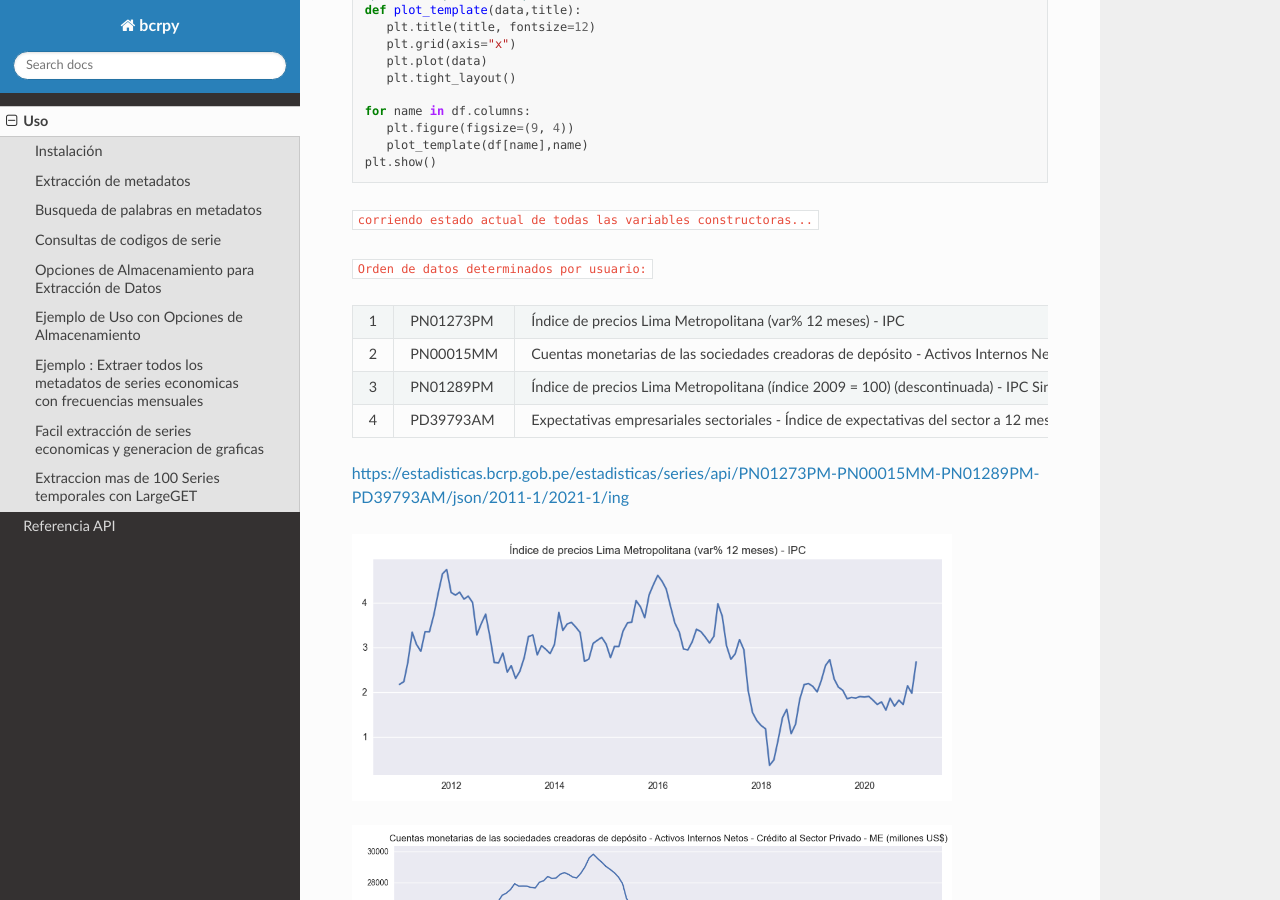
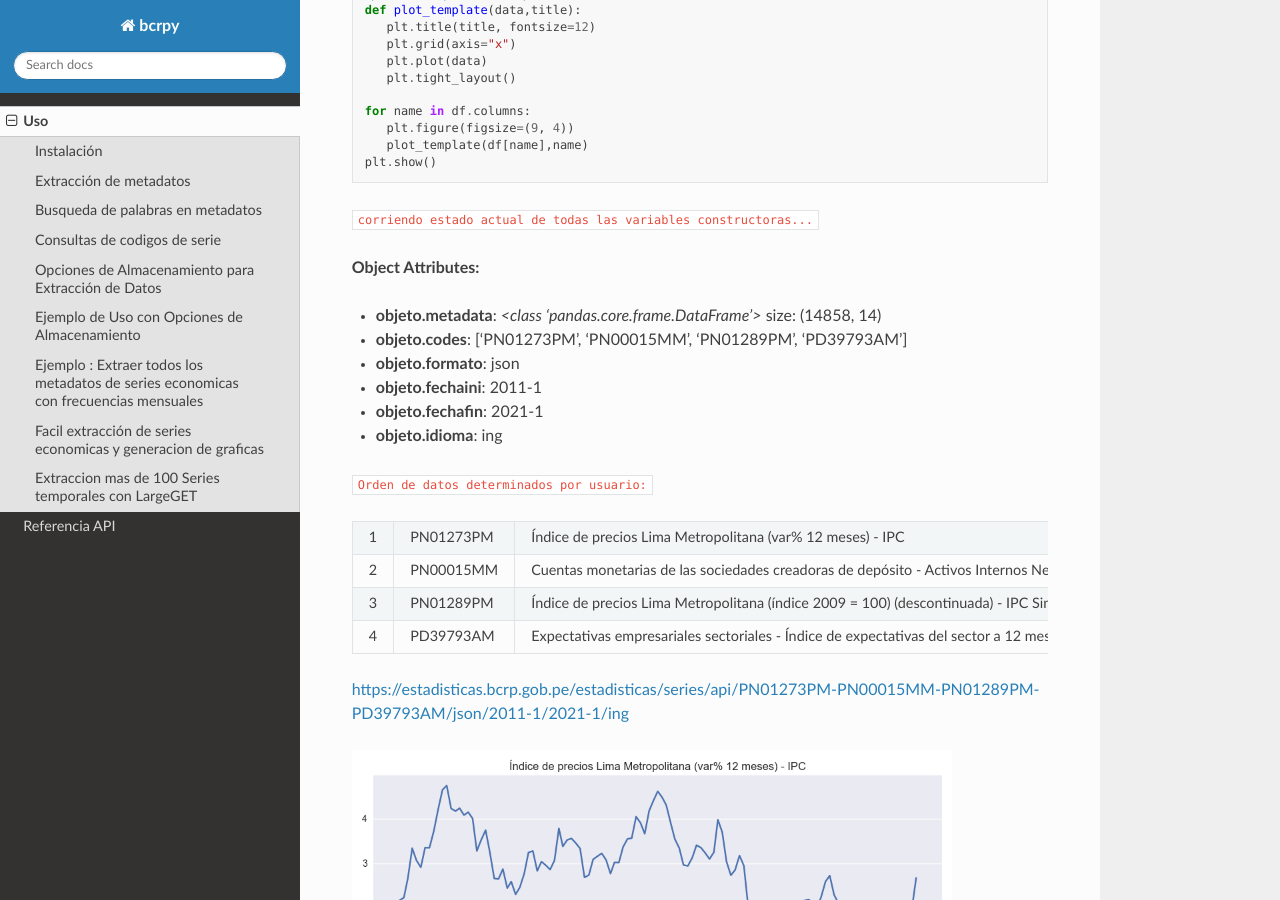
Before and after one commit to andrewrgarcia/bcrpy, a Sphinx documentation site: the page built from docs/source/usage.rst, in a window 1280 px wide and 900 px high, scrolled down 5150 px. Built offline with Sphinx 7.4.7 and the Read the Docs theme 3.1.0, drawn with Linux system fonts in a browser that asks for light colours.

Commit message:
fix docs, push pkgs

```diff
--- a/docs/source/usage.rst
+++ b/docs/source/usage.rst
@@ -138,7 +138,7 @@ Abajo, hacemos dos consultas con dos codigos de serie de la database:
 
 
 Opciones de Almacenamiento para Extracción de Datos
--------------------------------------------------------
+--------------------------------------------------------------------------------------
 
 Al extraer series temporales, el método ``GET()`` de ``bcrpy`` permite especificar el formato de almacenamiento de los datos, con dos opciones disponibles:
 
@@ -261,17 +261,27 @@ Como podemos ver abajo, estos datos son almacenados en la variable ``df``, la cu
 
 ``corriendo estado actual de todas las variables constructoras...``
 
-.. table::
-   :widths: 10 5 40
+..
+   .. table::
+      :widths: 10 3 40
 
-   ================ === ===========================================
-   objeto.metadata   =     <class 'pandas.core.frame.DataFrame'> size: (14858, 14)
-   objeto.codes    =     ['PN01273PM', 'PN00015MM', 'PN01289PM', 'PD39793AM']
-   objeto.formato    =     json
-   objeto.fechaini   =     2011-1
-   objeto.fechafin   =     2021-1
-   objeto.idioma     =     ing
-   ================ === ===========================================
+      ================ === ===========================================
+      objeto.metadata   =     <class 'pandas.core.frame.DataFrame'> size: (14858, 14)
+      objeto.codes    =     ['PN01273PM', 'PN00015MM', 'PN01289PM', 'PD39793AM']
+      objeto.formato    =     json
+      objeto.fechaini   =     2011-1
+      objeto.fechafin   =     2021-1
+      objeto.idioma     =     ing
+      ================ === ===========================================
+
+**Object Attributes:**
+
+- **objeto.metadata**: `<class 'pandas.core.frame.DataFrame'>` size: (14858, 14)
+- **objeto.codes**: ['PN01273PM', 'PN00015MM', 'PN01289PM', 'PD39793AM']
+- **objeto.formato**: json
+- **objeto.fechaini**: 2011-1
+- **objeto.fechafin**: 2021-1
+- **objeto.idioma**: ing
 
 ``Orden de datos determinados por usuario:``
 
```
Also changed, not shown: 2 other files.
